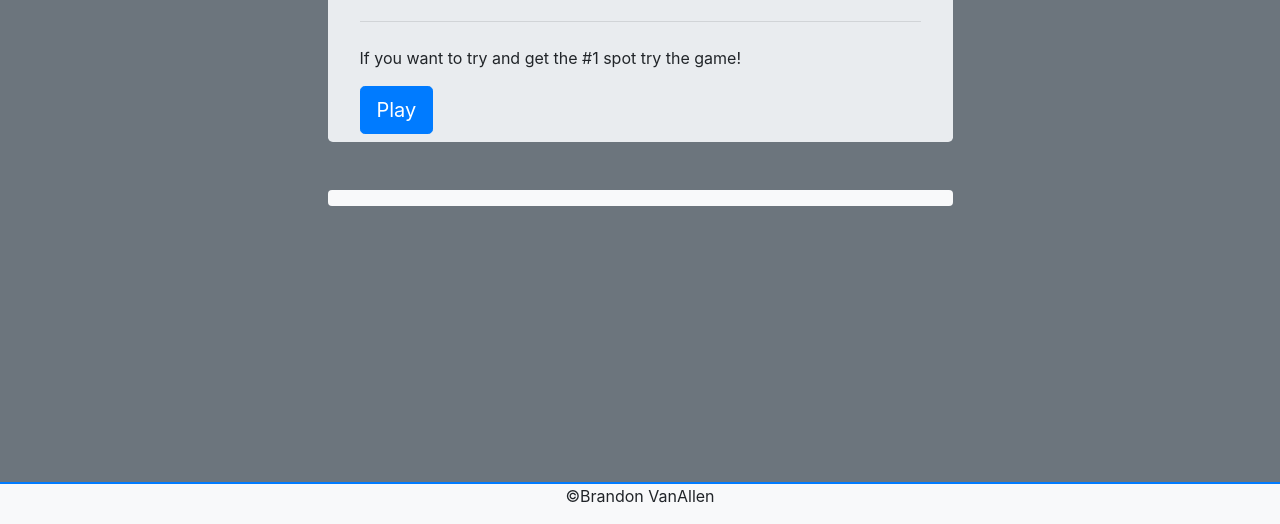
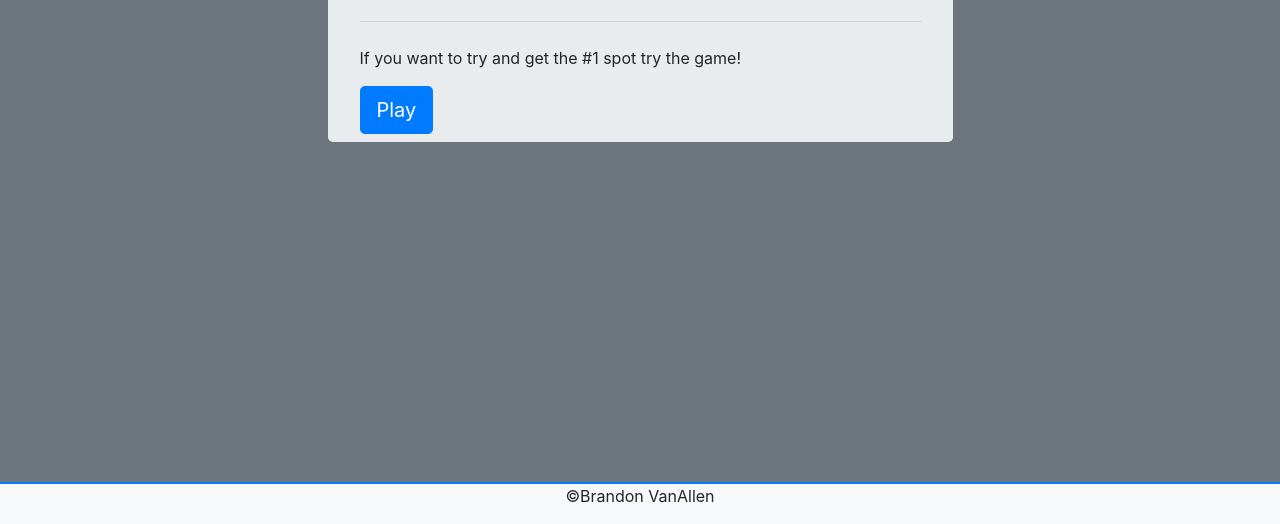
Before and after one commit to BrandonVA/Code-Quiz, a plain HTML site: page high-scores.html in a window 1280 px wide. Shown: the part 276-800 px from the top of the page. Drawn offline with nearby package versions, Linux system fonts and the light colour scheme.

Commit message:
removed bootstarp class adding  padding

```diff
--- a/high-scores.html
+++ b/high-scores.html
@@ -26,7 +26,7 @@
                 <p>If you want to try and get the #1 spot try the game!</p>
                 <a class="btn btn-primary btn-lg" href="index.html">Play</a>
             </div>
-            <div id="list-of-scores" class="bg-light  my-3 py-2 rounded">
+            <div id="list-of-scores" class="bg-light  my-3 rounded">
 
             </div>
         </div>
```
